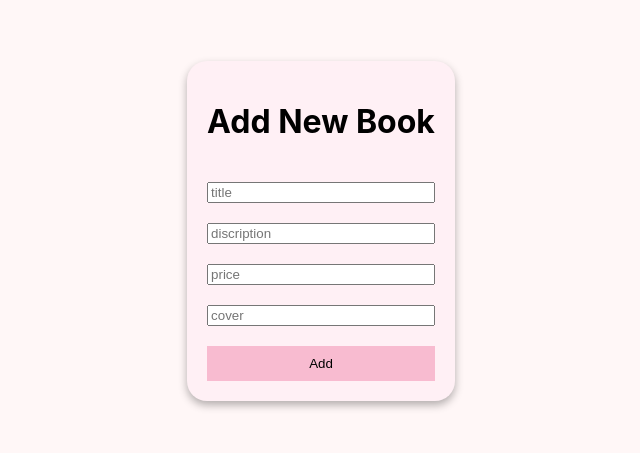
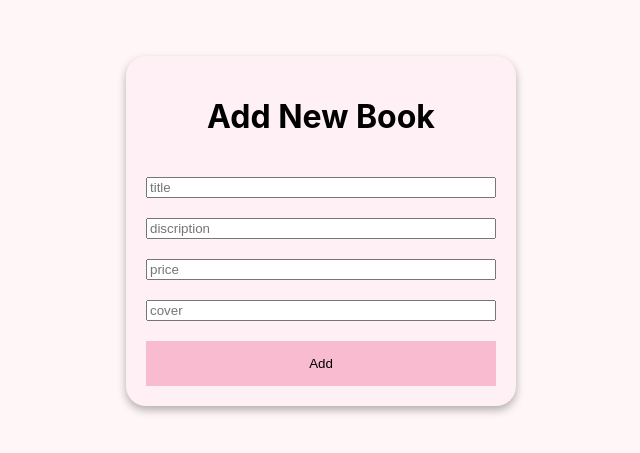
Before and after one commit to MinalChhatre10/CRUD-BOOK, a React (Create React App) app in the folder Client/client/: page /add in a window 1280 px wide. Shown: the part 169-622 px from the top of the page, without its empty margins (319-959 px from the left). Built offline with nearby package versions, Linux system fonts and the light colour scheme.

Commit message:
Style done

```diff
--- a/Client/client/src/Pages/Books.jsx
+++ b/Client/client/src/Pages/Books.jsx
@@ -30,7 +30,7 @@ const Books = () => {
 
   return (
     <div>
-      <h1>Kathaa</h1>
+      <h1>Books</h1>
       <div className="books">
         {books.map(book=>(
           <div className="book" key={book.id}>
--- a/Client/client/src/style.css
+++ b/Client/client/src/style.css
@@ -98,6 +98,8 @@
     flex-direction: column;
     gap: 20px;
     background-color: #FFF0F5;
+    width: 350px;
+
     padding: 20px;
     border-radius: 20px;
     box-shadow: 0 4px 8px 0 rgba(0, 0, 0, 0.3);
@@ -107,6 +109,10 @@
     width: 250px;
     padding: 10px;
     border: 1px solid #F48FB1;
+    padding: 10px 20px;
+    height: 45px;
+    margin: 10px;
+
     border-radius: 10px;
     font-size: 20px;
   }
@@ -114,6 +120,7 @@
   .formButton {
     border: none;
     padding: 10px 20px;
+    height: 45px;
     background-color: #F8BBD0;
     cursor: pointer;
   }
```
